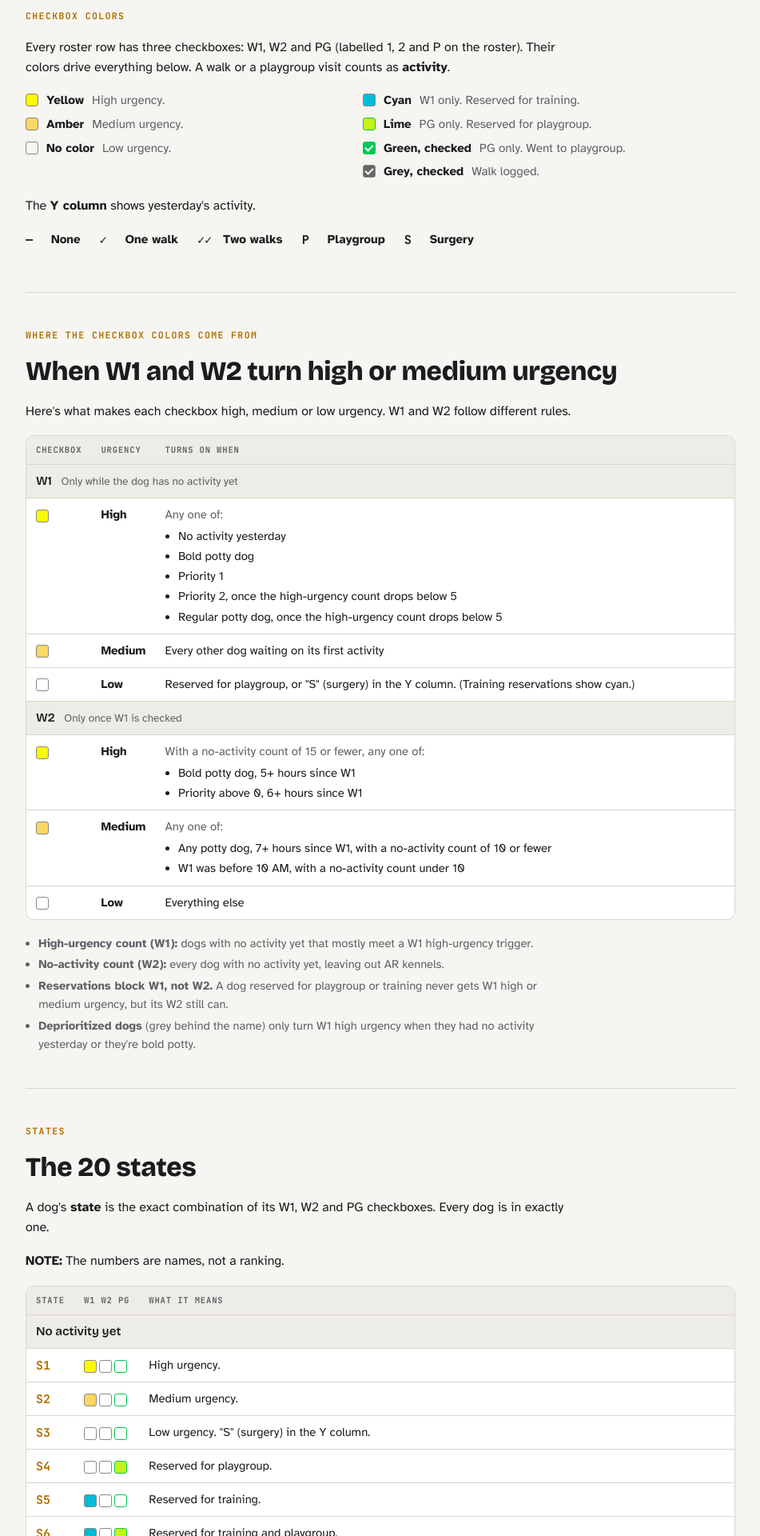
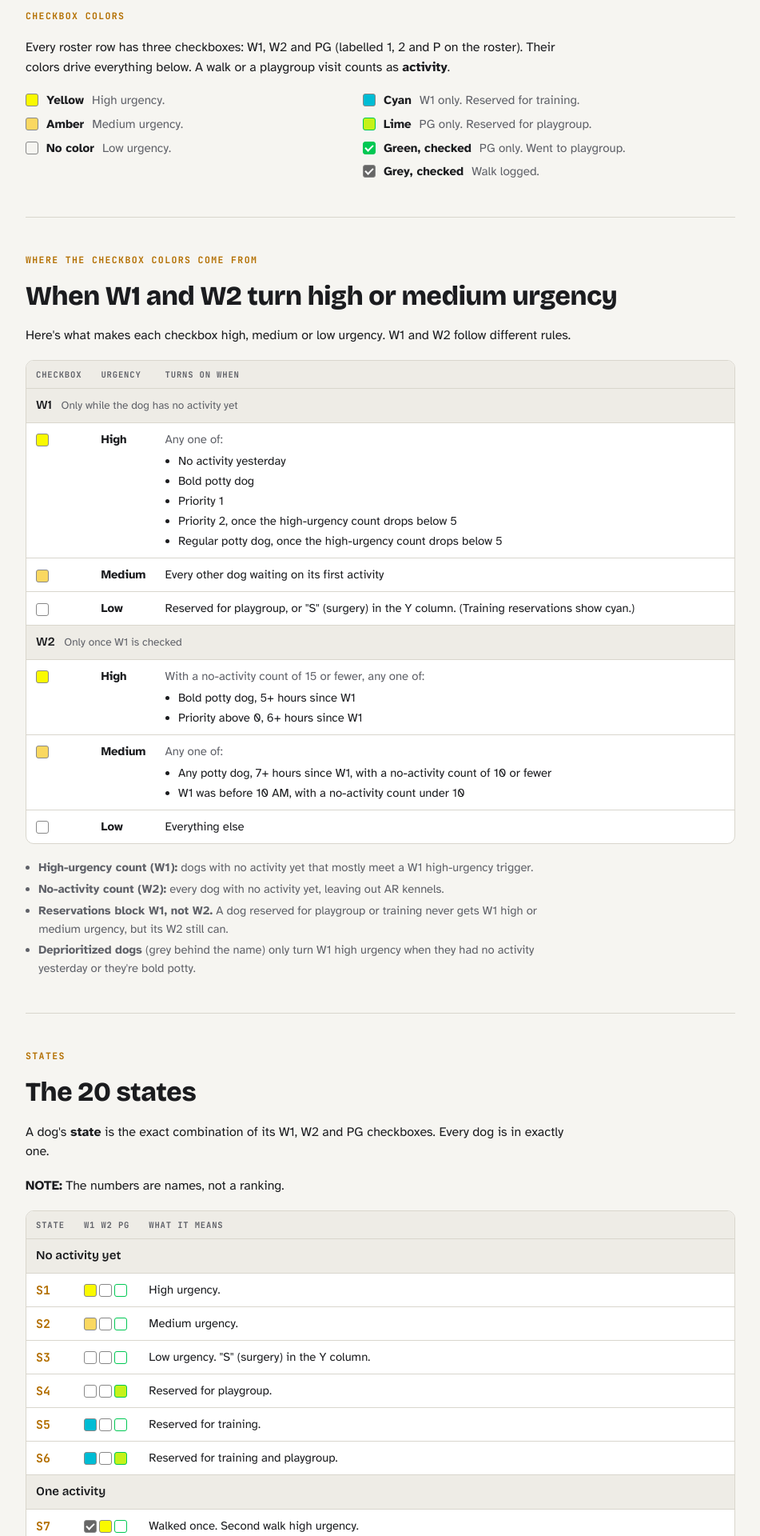
Before and after one commit to kirbsauce/dog-walker-assistant-docs, a Jekyll site: the page walk_order.html, which Jekyll copies as it is, in a window 1280 px wide. Shown: the part 786-2706 px from the top of the page at 80% size, without its empty margins (164-1115 px from the left). Built offline with Jekyll 4.4.1, drawn with Linux system fonts in a browser that asks for light colours.

Commit message:
Remove the Y column key from the Walk Order guide
Walkers already know the Y column's codes.

Co-Authored-By: Claude Opus 5.5 <noreply@anthropic.com>
Claude-Session: https://claude.ai/code/session_01Gn98H5icQkvFvkCZpGcr4i

```diff
--- a/walk_order.html
+++ b/walk_order.html
@@ -187,9 +187,6 @@ header.top { padding-block: 36px 28px; display: grid; gap: 16px; }
 .key li { display: grid; grid-template-columns: 16px auto minmax(0, 1fr); gap: 10px; align-items: start; font-size: 0.95rem; }
 .key li .cb { margin-top: 3px; }
 .key li span { color: var(--muted); }
-.key.ykey { list-style: none; margin: 0; padding: 0; display: flex; flex-wrap: wrap; gap: 6px 24px; }
-.key.ykey li { grid-template-columns: 22px auto; }
-.key.ykey .demo { color: var(--fg); font-weight: 700; }
 
 /* ---------- states table ---------- */
 .stable-wrap { background: var(--surface); border: 1px solid var(--line); border-radius: 10px; overflow: hidden; }
@@ -301,15 +298,6 @@ img { max-width: 100%; }
     <li><i class="cb d"></i><b>Grey, checked</b><span>Walk logged.</span></li>
   </ul>
   </div>
-
-  <p>The <b>Y column</b> shows yesterday's activity.</p>
-  <ul class="key ykey">
-    <li><span class="demo mono">—</span><b>None</b><span></span></li>
-    <li><span class="demo mono">✓</span><b>One walk</b><span></span></li>
-    <li><span class="demo mono">✓✓</span><b>Two walks</b><span></span></li>
-    <li><span class="demo mono">P</span><b>Playgroup</b><span></span></li>
-    <li><span class="demo mono">S</span><b>Surgery</b><span></span></li>
-  </ul>
 </section>
 
 <!-- ============================================================ -->
```
